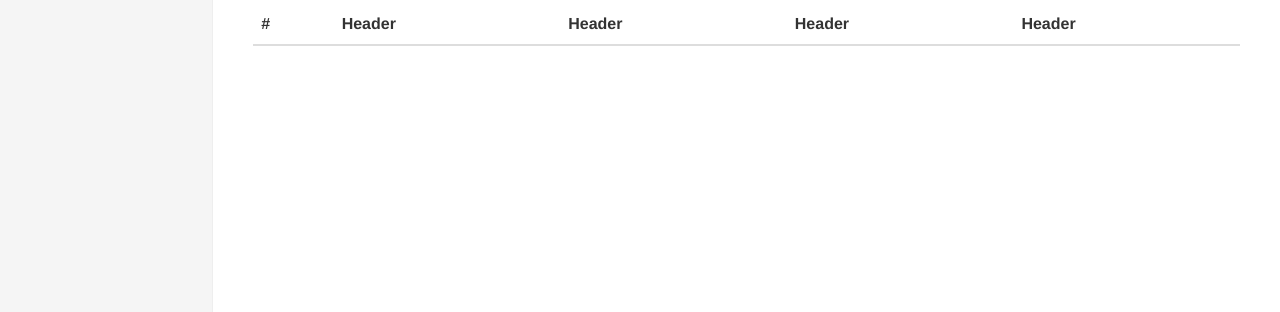
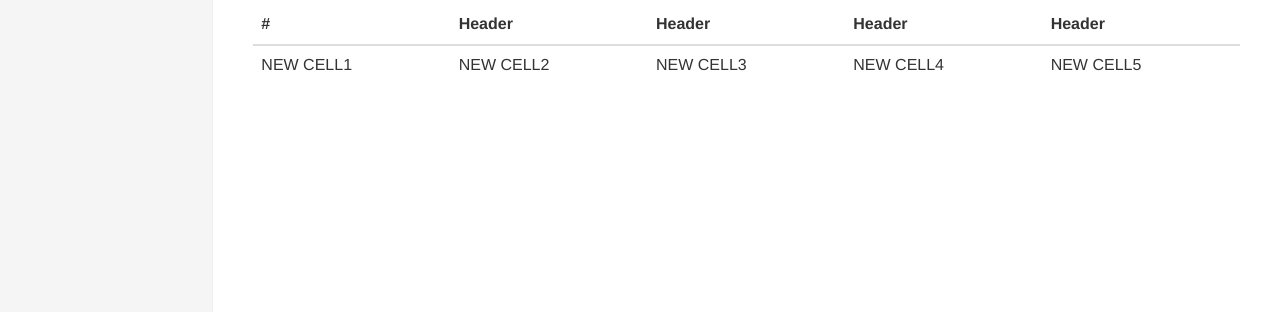
Before and after one commit to Nikshok/nodetest, a website: page index.html in a window 1280 px wide. Shown: the part 488-800 px from the top of the page. Drawn offline with nearby package versions, Linux system fonts and the light colour scheme.

Commit message:
new table

```diff
--- a/index.html
+++ b/index.html
@@ -84,7 +84,7 @@
 
             <h2 class="sub-header">Section title</h2>
             <div class="table-responsive">
-                <table class="table table-striped">
+                <table class="table table-striped" id="myTable">
                     <thead>
                     <tr>
                         <th>#</th>
--- a/main.js
+++ b/main.js
@@ -1,3 +1,30 @@
 /**
  * Created by smalashta on 3/9/2017.
  */
+(function() {
+    'use strict';
+
+    // Find a <table> element with id="myTable":
+    var table = document.getElementById('myTable');
+
+
+    // Create an empty <tr> element and add it to the 1st position of the table:
+    var row = table.insertRow(1);
+
+    // Insert new cells (<td> elements) at the 1st and 2nd position of the "new" <tr> element:
+    var cell1 = row.insertCell(0);
+    var cell2 = row.insertCell(1);
+    var cell3 = row.insertCell(2);
+    var cell4 = row.insertCell(3);
+    var cell5 = row.insertCell(4);
+
+    // Add some text to the new cells:
+    cell1.innerHTML = "NEW CELL1";
+    cell2.innerHTML = "NEW CELL2";
+    cell3.innerHTML = "NEW CELL3";
+    cell4.innerHTML = "NEW CELL4";
+    cell5.innerHTML = "NEW CELL5";
+
+
+    console.log(table);
+})();
```
